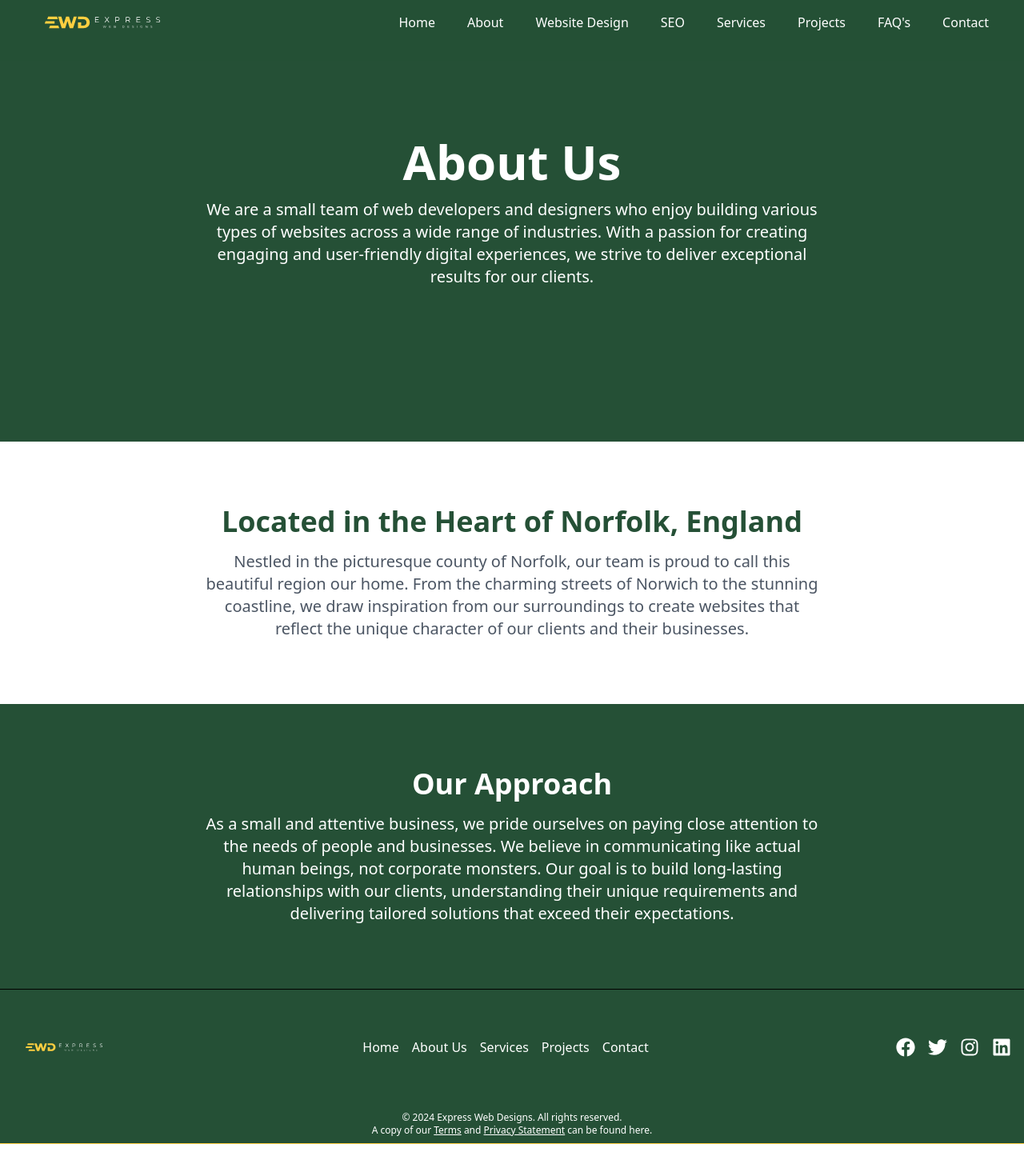
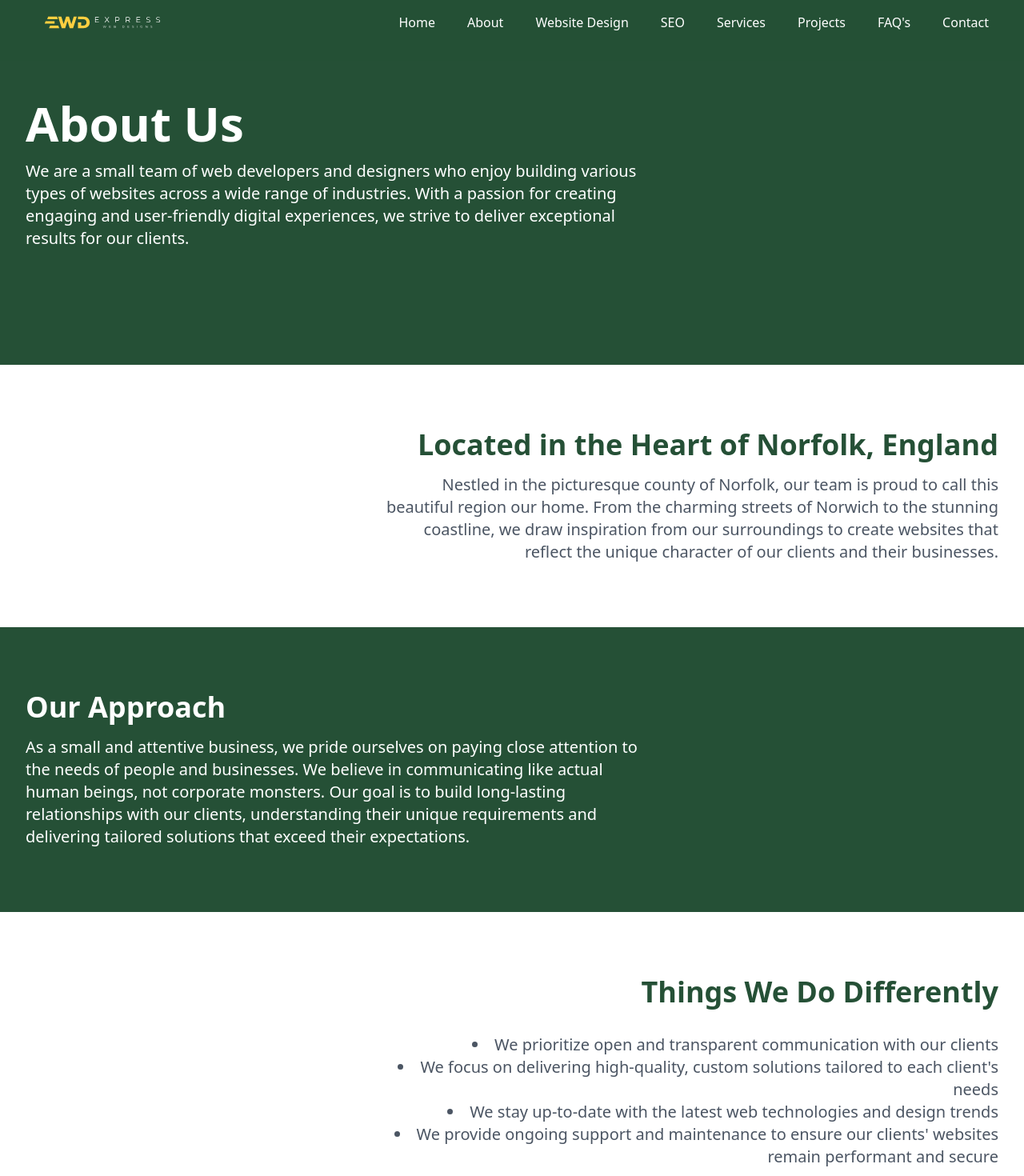
Before and after one commit to jdm1991/final-express, a Next.js app: page /about in a window 1280 px wide. Shown: the part 20-1490 px from the top of the page at 80% size. Before the commit the page ends 1450 px from the top, so only its background shows below. Built offline with nearby package versions, Linux system fonts and the light colour scheme.

Commit message:
About page beginnings

```diff
--- a/src/app/about/page.jsx
+++ b/src/app/about/page.jsx
@@ -2,13 +2,13 @@ export default function About() {
   return (
     <>
       <main>
-        <section className="about-intro py-32 sm:py-40 lg:py-48 bg-[#255036] text-white">
+        <section className="about-intro py-20 sm:py-28 lg:py-36 bg-[#255036] text-white">
           <div className="max-w-7xl mx-auto px-4 sm:px-6 lg:px-8">
-            <div className="text-center">
+            <div className="text-left">
               <h1 className="text-4xl font-extrabold sm:text-5xl lg:text-6xl">
                 About Us
               </h1>
-              <p className="mt-4 max-w-3xl mx-auto text-xl">
+              <p className="mt-4 max-w-3xl text-xl">
                 We are a small team of web developers and designers who enjoy
                 building various types of websites across a wide range of
                 industries. With a passion for creating engaging and
@@ -21,11 +21,11 @@ export default function About() {
 
         <section className="about-location py-12 sm:py-16 lg:py-20">
           <div className="max-w-7xl mx-auto px-4 sm:px-6 lg:px-8">
-            <div className="lg:text-center">
+            <div className="lg:text-right">
               <h2 className="text-3xl font-extrabold text-[#255036] sm:text-4xl">
                 Located in the Heart of Norfolk, England
               </h2>
-              <p className="mt-4 max-w-3xl mx-auto text-xl text-gray-600">
+              <p className="mt-4 max-w-3xl ml-auto text-xl text-gray-600">
                 Nestled in the picturesque county of Norfolk, our team is proud
                 to call this beautiful region our home. From the charming
                 streets of Norwich to the stunning coastline, we draw
@@ -39,11 +39,11 @@ export default function About() {
 
         <section className="about-approach py-12 sm:py-16 lg:py-20 bg-[#255036] text-white">
           <div className="max-w-7xl mx-auto px-4 sm:px-6 lg:px-8">
-            <div className="lg:text-center">
+            <div className="lg:text-left">
               <h2 className="text-3xl font-extrabold sm:text-4xl">
                 Our Approach
               </h2>
-              <p className="mt-4 max-w-3xl mx-auto text-xl">
+              <p className="mt-4 max-w-3xl text-xl">
                 As a small and attentive business, we pride ourselves on paying
                 close attention to the needs of people and businesses. We
                 believe in communicating like actual human beings, not corporate
@@ -54,6 +54,34 @@ export default function About() {
             </div>
           </div>
         </section>
+
+        <section className="about-difference py-12 sm:py-16 lg:py-20">
+          <div className="max-w-7xl mx-auto px-4 sm:px-6 lg:px-8">
+            <div className="lg:text-right">
+              <h2 className="text-3xl font-extrabold text-[#255036] sm:text-4xl">
+                Things We Do Differently
+              </h2>
+              <ul className="mt-8 max-w-3xl ml-auto text-xl text-gray-600 list-disc list-inside">
+                <li>
+                  We prioritize open and transparent communication with our
+                  clients
+                </li>
+                <li>
+                  We focus on delivering high-quality, custom solutions tailored
+                  to each client's needs
+                </li>
+                <li>
+                  We stay up-to-date with the latest web technologies and design
+                  trends
+                </li>
+                <li>
+                  We provide ongoing support and maintenance to ensure our
+                  clients' websites remain performant and secure
+                </li>
+              </ul>
+            </div>
+          </div>
+        </section>
       </main>
     </>
   );
```
